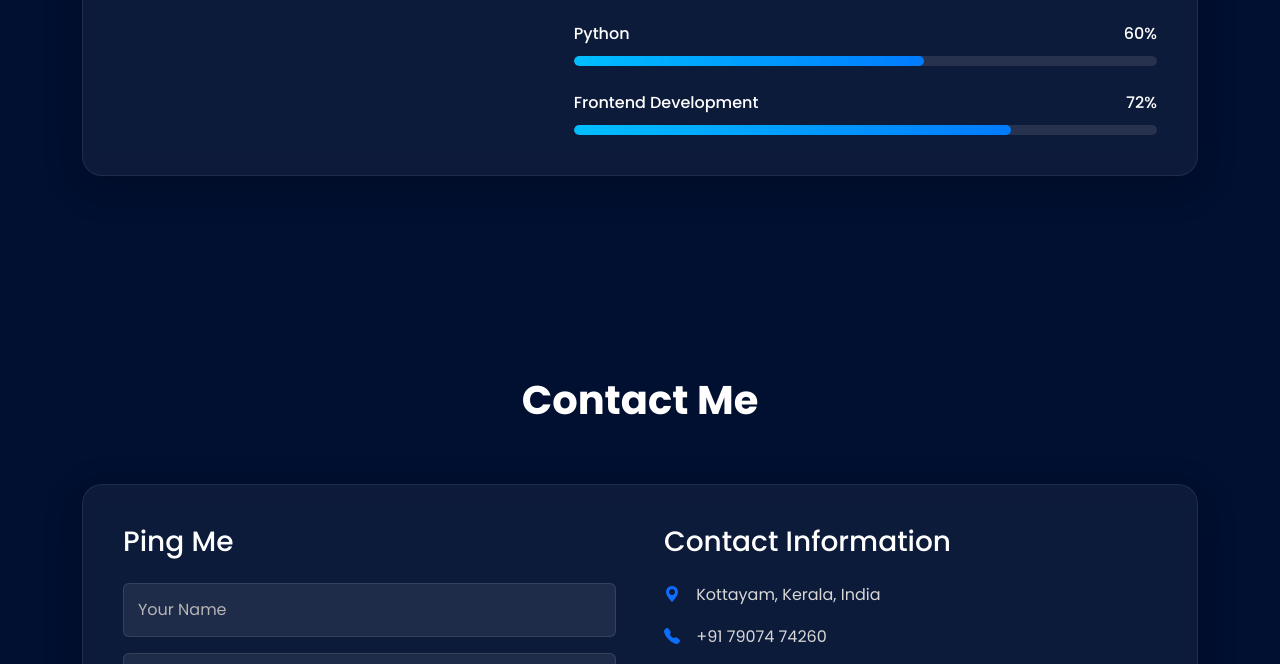
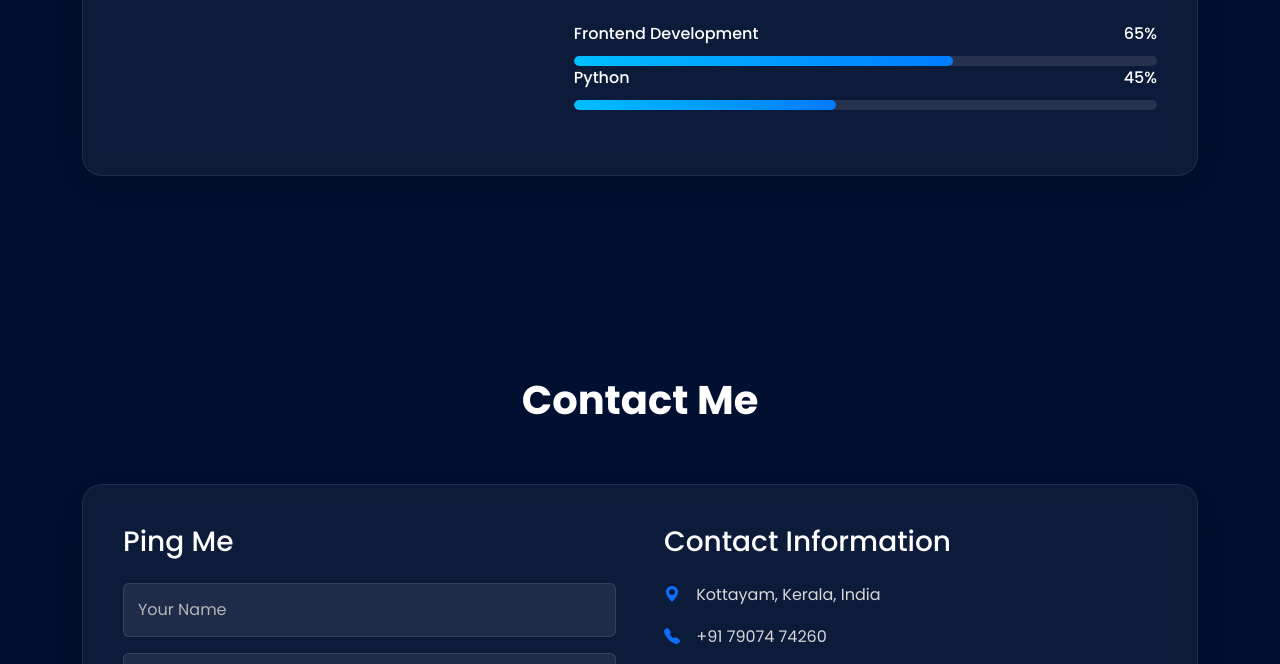
Before and after one commit to er-workspace/portfolio, a plain HTML site: page index.html in a window 1280 px wide. Shown: the part 1448-2112 px from the top of the page. Drawn offline with nearby package versions, Linux system fonts and the light colour scheme.

Commit message:
Update index.html

```diff
--- a/index.html
+++ b/index.html
@@ -525,23 +525,23 @@
             </div>
           </div>
 
-          <div class="skill-item">
+          <div class="skill-item mb-0">
             <div class="skill-header">
-              <span>Python</span>
-              <span>60%</span>
+              <span>Frontend Development</span>
+              <span>65%</span>
             </div>
             <div class="progress">
-              <div class="progress-bar" style="width: 60%"></div>
+              <div class="progress-bar" style="width: 65%"></div>
             </div>
           </div>
 
-          <div class="skill-item mb-0">
+		  <div class="skill-item">
             <div class="skill-header">
-              <span>Frontend Development</span>
-              <span>72%</span>
+              <span>Python</span>
+              <span>45%</span>
             </div>
             <div class="progress">
-              <div class="progress-bar" style="width: 75%"></div>
+              <div class="progress-bar" style="width: 45%"></div>
             </div>
           </div>
         </div>
```
